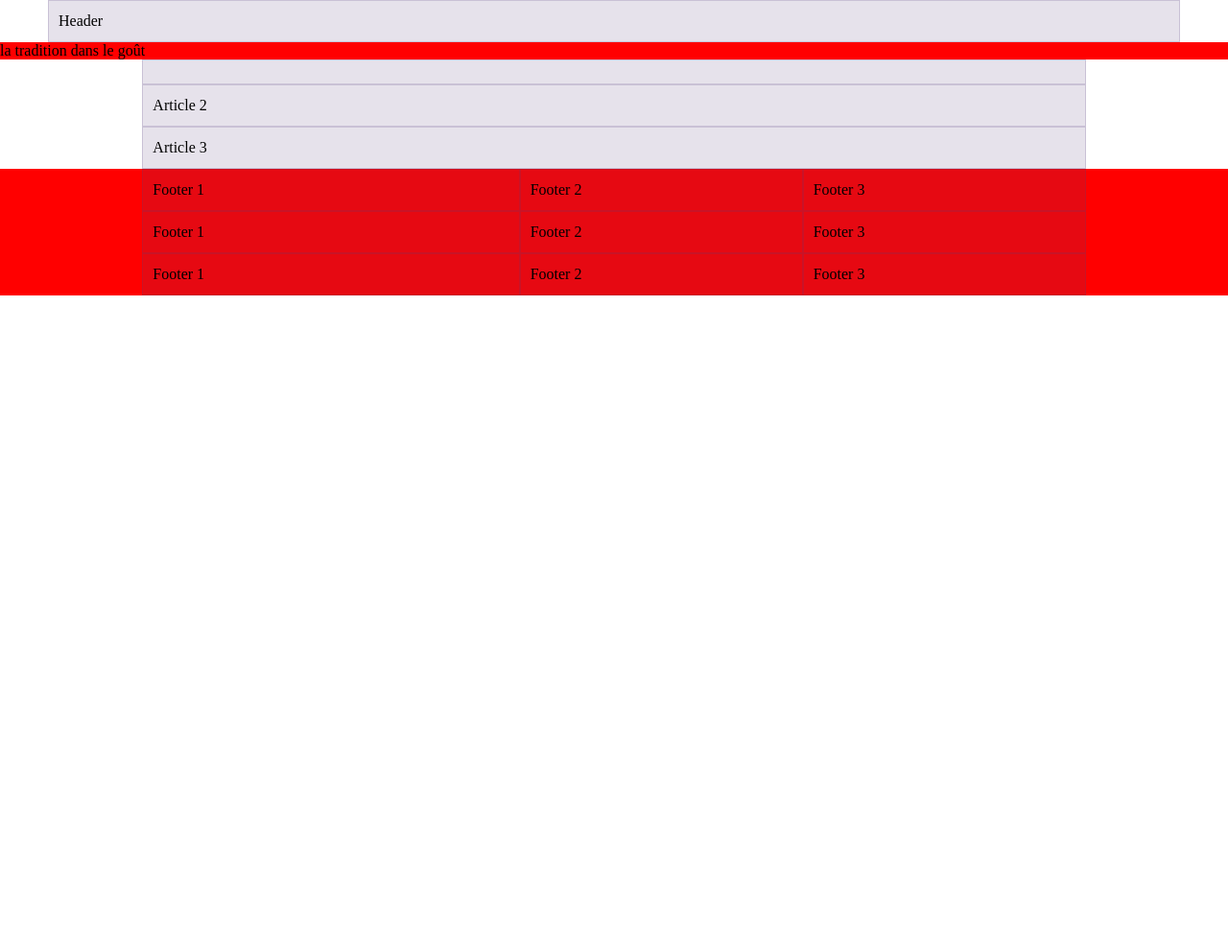
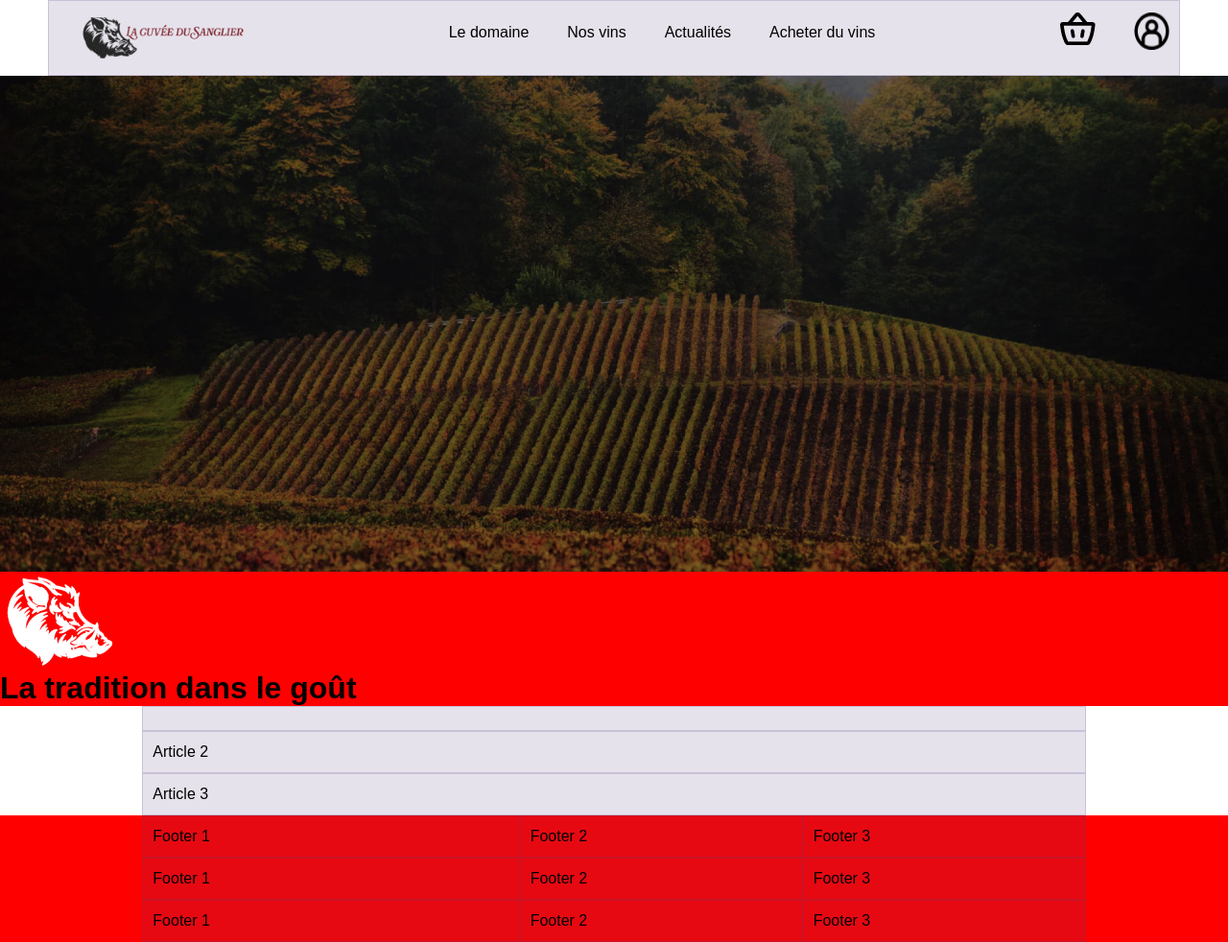
Before and after one commit to OctaveReine/SiteVin, a website built with Parcel: page src/index.html in a window 1280 px wide. Shown: the whole page at 96% size. Before the commit the page ends 800 px from the top, so only its background shows below. Built offline with nearby package versions, Linux system fonts and the light colour scheme; a web font is replaced by a local one.

Commit message:
integration header

```diff
--- a/src/index.html
+++ b/src/index.html
@@ -5,14 +5,33 @@
     <title>eikon parcel starter</title>
     <meta name="viewport" content="width=device-width, initial-scale=1.0" />
     <link rel="stylesheet" href="scss/main.scss" />
+    <link rel="stylesheet" href="https://use.typekit.net/pnk6cjh.css" />
   </head>
   <body>
     <div class="container">
       <div class="row">
-        <div class="col-12">Header</div>
+        <div class="col-12">
+          <div class="header">
+            <div class="logo">
+              <img src="img/LogoTrans 1.png" alt="logo cave" />
+            </div>
+            <div class="navigation">
+              <a>Le domaine</a> <a>Nos vins</a> <a>Actualités</a>
+              <a>Acheter du vins</a>
+            </div>
+            <div class="icones">
+              <img src="img/pannier.png" alt="icone de pannier" />
+              <img src="img/profil$.png" alt="icone de profil" />
+            </div>
+          </div>
+        </div>
       </div>
     </div>
-    <div class="banner">la tradition dans le goût</div>
+    <div class="banner">
+      <img src="img/Banniere.jpg" alt="banniere" />
+      <img src="img/LogoBlanc 1.png" alt="logo en blanc" />
+      <h1>La tradition dans le goût</h1>
+    </div>
     <div class="container">
       <div class="row">
         <div class="col-10 offset-1">
--- a/src/scss/main.scss
+++ b/src/scss/main.scss
@@ -33,9 +33,39 @@ $container-max-widths: (
 
 @import "bootstrap/scss/bootstrap-grid";
 
+body {
+  font-family: "kohinoor-gujarati", sans-serif;
+}
+
 .banner {
   background-color: red;
 }
 .footer {
   background-color: red;
 }
+
+.header {
+  display: flex;
+  align-items: flex-start;
+  justify-content: space-between;
+}
+
+.navigation {
+  display: flex;
+  padding: 12px 0px;
+  align-items: center;
+  gap: 40px;
+}
+
+.logo {
+  scale: 80%;
+}
+
+.icones {
+  display: flex;
+  gap: 40px;
+}
+
+.icones img {
+  width: 37px;
+}
```
